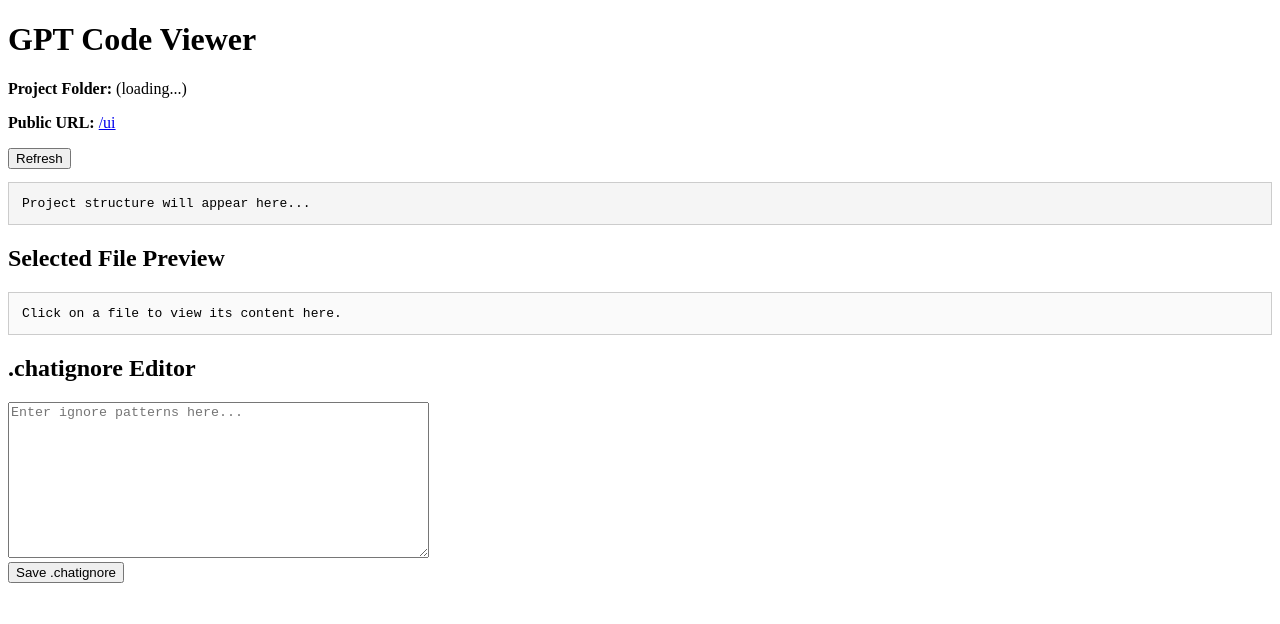
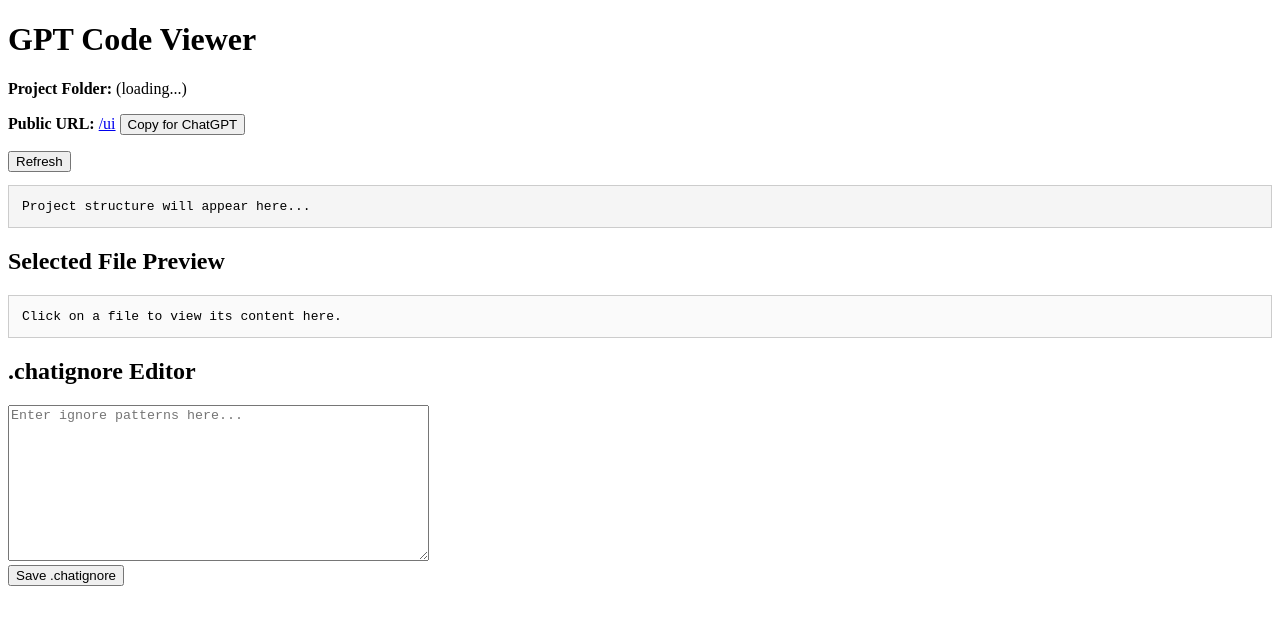
Before and after one commit to bumiranks/gpt-code-viewer, a website: page ui/index.html in a window 1280 px wide. Drawn offline with Linux system fonts and the light colour scheme; files that its build step writes are made by us from their sources; files whose address does not match are found by name.

Commit message:
Add MIT license and ChatGPT link copy button to UI.

```diff
--- a/ui/index.html
+++ b/ui/index.html
@@ -8,7 +8,12 @@
 <body>
 <h1>GPT Code Viewer</h1>
 <p><strong>Project Folder:</strong> <span id="projectPath">(loading...)</span></p>
-<p><strong>Public URL:</strong> <a href="#" id="publicUrl" target="_blank">(loading...)</a></p>
+<p>
+    <strong>Public URL:</strong>
+    <a href="#" id="publicUrl" target="_blank">(loading...)</a>
+    <button onclick="copyChatLink()">Copy for ChatGPT</button>
+</p>
+
 
 <button onclick="refreshStructure()">Refresh</button>
 <pre id="tree" class="tree-output">Project structure will appear here...</pre>
--- a/ui/script.js
+++ b/ui/script.js
@@ -105,6 +105,17 @@
     }
 }
 
+function copyChatLink() {
+    const url = document.getElementById('publicUrl').textContent;
+    if (!url || url.includes('(loading')) return alert('Public URL not yet available.');
+
+    const structureUrl = `${url.replace(/\/ui$/, '')}/session/${SESSION_UID}/structure`;
+    navigator.clipboard.writeText(structureUrl)
+        .then(() => alert('🔗 Copied structure link to clipboard for ChatGPT!'))
+        .catch(() => alert('❌ Failed to copy link.'));
+}
+
+
 window.onload = async () => {
     await loadPublicUrl();
     await loadProjectPath();
```
